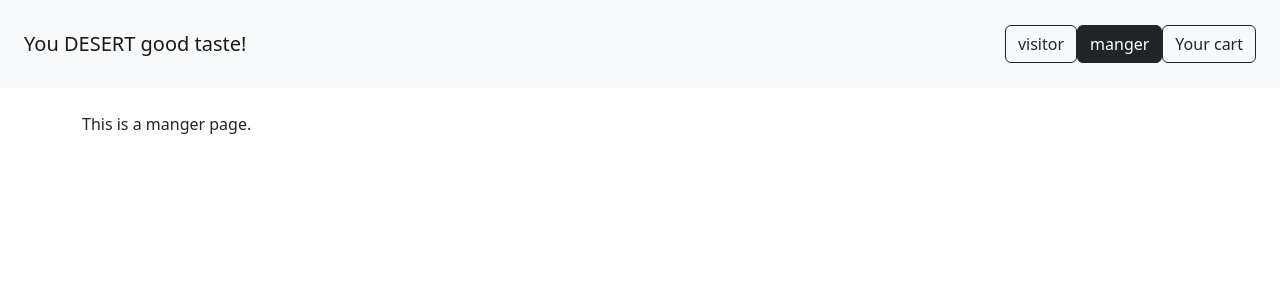
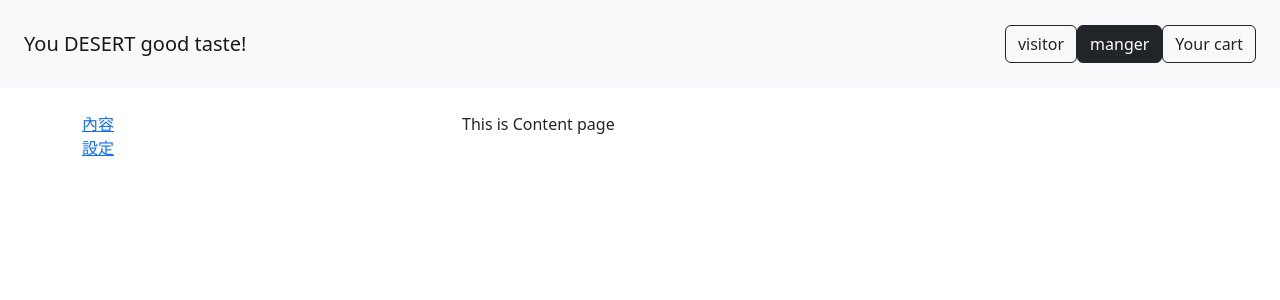
Before and after one commit to yopshang/react-cra, a React (Create React App) app: page /mgr in a window 1280 px wide. Shown: the top 300 px of the page. Built offline with nearby package versions, Linux system fonts and the light colour scheme.

Commit message:
feature: subroute

```diff
--- a/src/App.js
+++ b/src/App.js
@@ -1,12 +1,13 @@
 import { useReducer } from 'react';
+import {Routes, Route} from 'react-router-dom'
+
+import Navbar from './components/Navbar';
+import MangerPage from './components/MangerPage';
+import VisitorPage from './components/VisitoerPage';
+import Content from './components/Content';
+import Setting from './components/Setting';
 import {CartContext, CartReducer, cartInit} from './store'
 import './assets/scss/all.scss'
-import Navbar from './components/Navbar';
-// import Products from './components/Product';
-// import Carts from './components/Cart';
-import MangerPage from './components/MangerPage';
-import VisitorPage from './components/VisitoerPage';
-import {Routes, Route} from 'react-router-dom'
 
 
 function App() {
@@ -21,7 +22,10 @@ function App() {
         <div className="container mt-4">
           <Routes>
             <Route path="/" element={< VisitorPage/>}></Route>
-            <Route path="/mgr" element={<MangerPage/>}></Route>
+            <Route path="/mgr" element={<MangerPage/>}>
+              <Route index element={<Content/>}></Route>
+              <Route path="setting" element={<Setting/>}></Route>
+            </Route>
           </Routes>
         </div>
     </CartContext.Provider>
--- /dev/null
+++ b/src/components/Content.js
@@ -0,0 +1,5 @@
+export default function Content(){
+  return(
+    <div>This is Content page</div>
+  )
+}
--- a/src/components/MangerPage.js
+++ b/src/components/MangerPage.js
@@ -1,7 +1,15 @@
-export default function Manger(){
+import { Link, Outlet } from 'react-router-dom'
+
+ export default function Manger(){
   return (
-    <div>
-      This is a manger page.
+    <div className='row'>
+      <div className='col-4'>
+        <Link to="/mgr">內容</Link><br/>
+        <Link to="/mgr/setting">設定</Link>
+      </div>
+      <div className='col-8'>
+          <Outlet/>
+      </div>
     </div>
   )
 }
--- a/src/components/Navbar.js
+++ b/src/components/Navbar.js
@@ -11,7 +11,7 @@ export default function Navbar(){
           <span className="navbar-brand">You DESERT good taste!</span>
           <div>
             <Link className={location.pathname==='/'?'btn btn-outline-dark position-relative mr-2 active':'btn btn-outline-dark position-relative mr-2'} to="/">visitor</Link>
-            <Link className={location.pathname==='/mgr'?'btn btn-outline-dark position-relative mr-2 active':'btn btn-outline-dark position-relative mr-2'} to="/mgr">manger</Link>
+            <Link className={location.pathname!=='/'?'btn btn-outline-dark position-relative mr-2 active':'btn btn-outline-dark position-relative mr-2'} to="/mgr">manger</Link>
             <button type="button" className="btn btn-outline-dark position-relative">Your cart
             {
               state.cartList.length>0?<span className="badge badge-pill badge-danger position-absolute top-0 start-100 translate-middle">{state.cartList.length}</span>:''
--- /dev/null
+++ b/src/components/Setting.js
@@ -0,0 +1,5 @@
+export default function Setting(){
+  return(
+    <div>This is Setting page.</div>
+  )
+}
```
